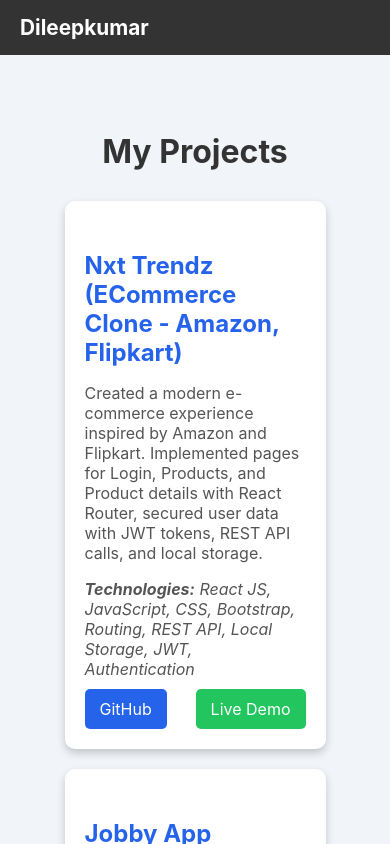
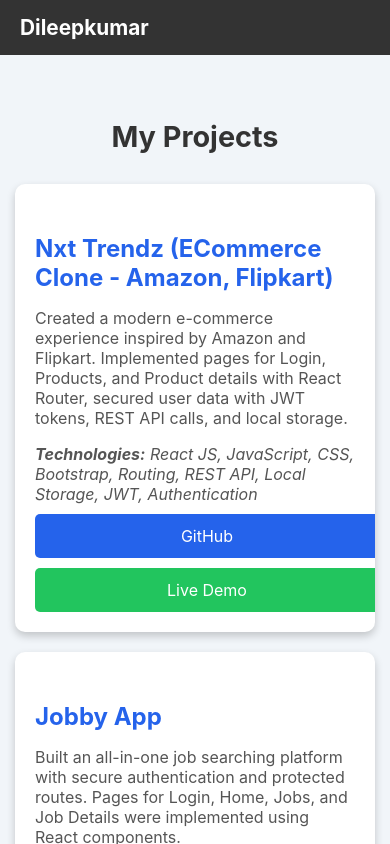
Before and after one commit to kuppaDileepkumar/My-portfolio, a React (Create React App) app: page /projects in a window 390 px wide. Shown: the top 844 px of the page. Built offline with nearby package versions, Linux system fonts and the light colour scheme.

Commit message:
Update Projects.css

```diff
--- a/src/components/Projects.css
+++ b/src/components/Projects.css
@@ -1,6 +1,6 @@
 .projects {
   text-align: center;
-    padding: 50px;
+  padding: 50px 20px;
   background: #f1f5f9;
 }
 
@@ -10,6 +10,7 @@
   color: #333;
 }
 
+/* Responsive Project Grid */
 .projects-container {
   display: flex;
   flex-direction: column;
@@ -17,6 +18,7 @@
   gap: 20px;
 }
 
+/* Project Card Styling */
 .project-card {
   background: white;
   width: 90%;
@@ -30,7 +32,6 @@
 .project-card:hover {
   transform: scale(1.02);
 }
-
 
 .project-details {
   padding: 20px;
@@ -55,10 +56,13 @@
   font-style: italic;
 }
 
+/* Project Links */
 .project-links {
   display: flex;
   justify-content: space-between;
   align-items: center;
+  flex-wrap: wrap;
+  gap: 10px;
 }
 
 .project-links a {
@@ -82,3 +86,44 @@
 .project-links .live-demo:hover {
   background: #15803d;
 }
+
+/* Responsive Design */
+@media (min-width: 768px) {
+  .projects-container {
+    display: grid;
+    grid-template-columns: repeat(2, 1fr);
+    gap: 30px;
+    justify-content: center;
+    align-items: start;
+  }
+
+  .project-card {
+    width: 100%;
+    max-width: 500px;
+  }
+}
+
+@media (max-width: 480px) {
+  .projects {
+    padding: 40px 15px;
+  }
+
+  .projects h2 {
+    font-size: 1.8rem;
+  }
+
+  .project-card {
+    width: 100%;
+  }
+
+  .project-links {
+    flex-direction: column;
+    gap: 10px;
+  }
+
+  .project-links a {
+    width: 100%;
+    text-align: center;
+    padding: 12px;
+  }
+}
```
Lines whose indentation alone changed are shown as unchanged.
